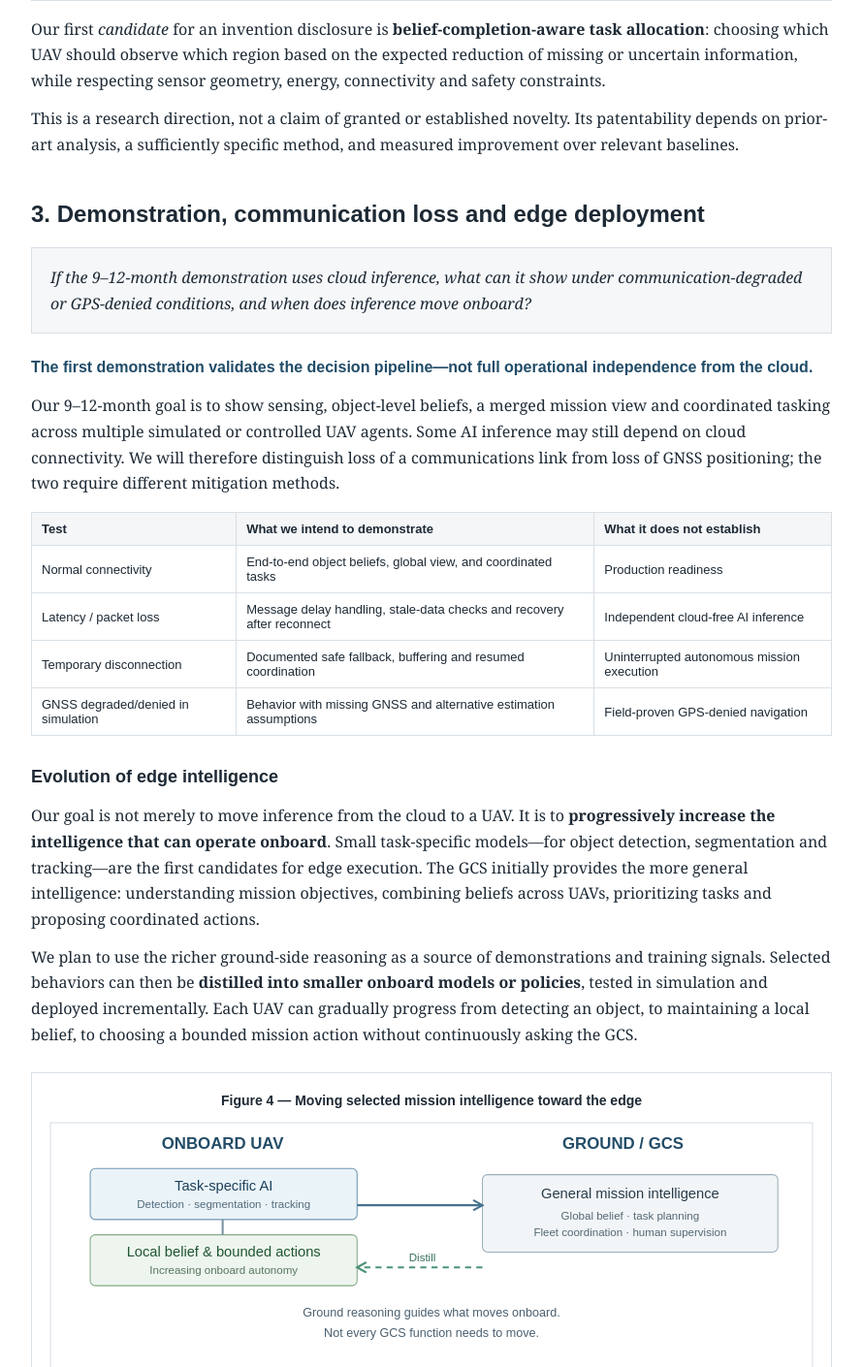
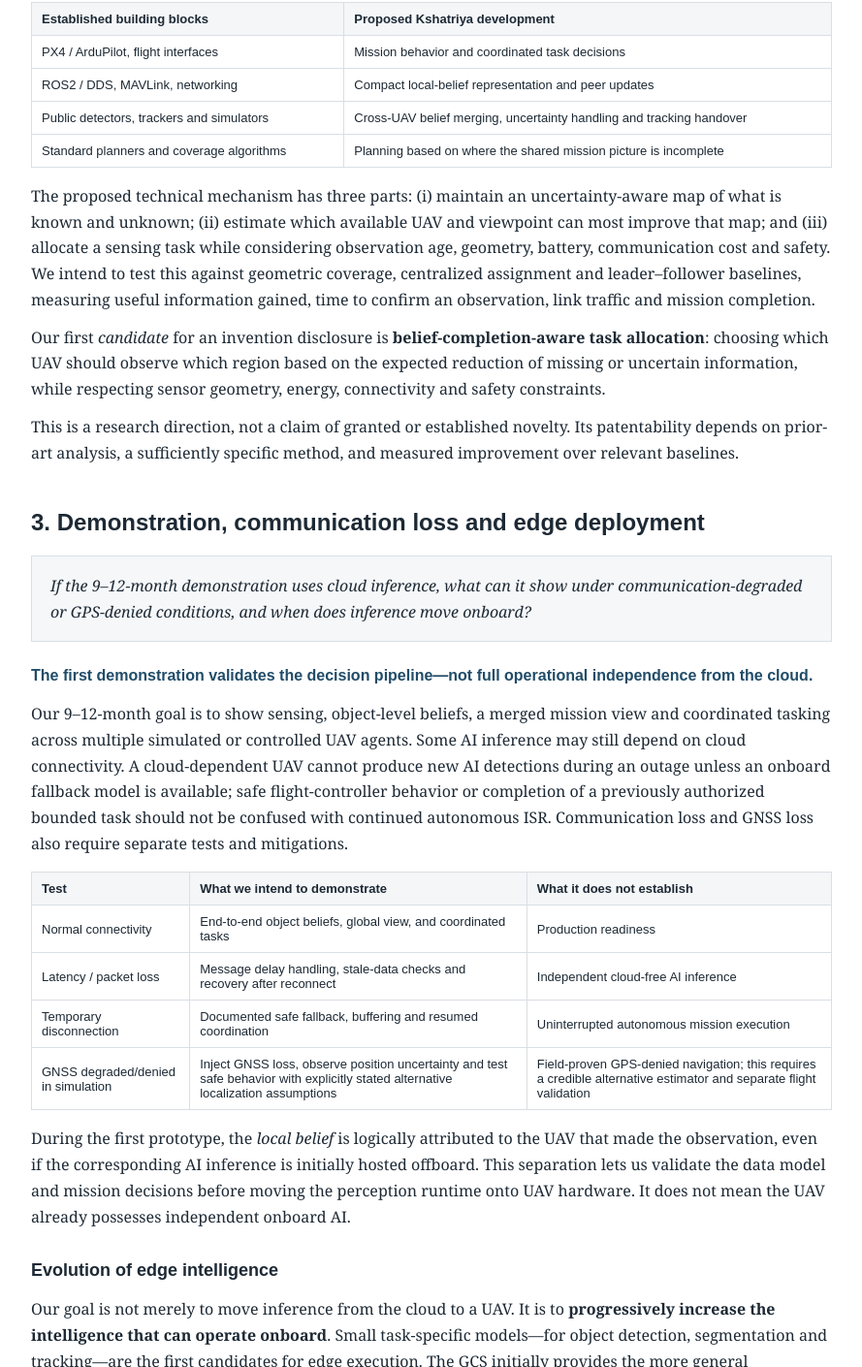
Before and after one commit to kulkarnip0/drone-3d-demo, a website: page belief/index.html in a window 1280 px wide. Shown: the part 3401-4811 px from the top of the page at 97% size, without its empty margins (195-1084 px from the left). Drawn offline with Linux system fonts and the light colour scheme.

Commit message:
Clarify belief reconciliation, candidate IP method, and edge intelligence validation gates

```diff
--- a/belief/index.html
+++ b/belief/index.html
@@ -35,6 +35,7 @@
 <div class="formula">10 UAVs × 2 updates/s × 57 bytes × 8 bits/byte = 9,120 bits/s</div>
 <p class="caption">These are illustrative packet rates—not measured FANET throughput. Real utilization is higher once routing, radio framing, retransmissions, other telemetry and multi-hop forwarding are included. More tracked objects also increase the load.</p></div>
 <p>A smaller message is an important starting point, but it does not by itself solve distributed coordination. We also need to handle stale observations, overlapping detections, incompatible local views and network partitions. Our intended next step is to share only important changes and to let an agent take a safe, pre-authorized action without waiting for every other UAV.</p>
+<p>Belief sharing must account for the fact that different UAVs will never have perfectly synchronized views. Each observation carries its timestamp, confidence and position reference. A receiving UAV can discount stale observations, associate reports that refer to the same object, and retain uncertainty when observations conflict. Under link loss, it should execute only tasks already authorized and safe for its current local state; when the link recovers, it can reconcile newer observations with its local history. These are design requirements to be validated, not capabilities claimed as complete.</p>
 <h3>A three-stage development path</h3><div class="figure"><div class="figtitle">Figure 3 — Progressive removal of central dependencies</div>
 <div class="phases"><div class="phase"><strong>Phase 1 — Centralized</strong><svg viewBox="0 0 220 130"><g fill="#e3eef6" stroke="#47769a"><rect x="5" y="7" width="62" height="30"/><rect x="80" y="7" width="62" height="30"/><rect x="155" y="7" width="62" height="30"/></g><g fill="#243e52" font-size="11" text-anchor="middle" font-family="Arial"><text x="36" y="26">UAV 1</text><text x="111" y="26">UAV 2</text><text x="186" y="26">UAV 3</text></g><g stroke="#608b9e" stroke-dasharray="5 4"><path d="M36 37L111 86M111 37V86M186 37L111 86"/></g><rect x="48" y="86" width="126" height="30" fill="#e0f1eb" stroke="#50947b"/><text x="111" y="106" fill="#245043" font-size="11" text-anchor="middle" font-family="Arial">GCS global belief</text></svg><p>UAV observations form local beliefs. The GCS combines them and coordinates tasks. Early inference may run in the cloud.</p></div>
 <div class="phase"><strong>Phase 2 — Hybrid</strong><svg viewBox="0 0 220 130"><path d="M36 26L184 26L110 105Z" fill="none" stroke="#50947b" stroke-width="2.5" stroke-dasharray="5 5"/><g fill="#e3eef6" stroke="#47769a"><circle cx="36" cy="26" r="22"/><circle cx="184" cy="26" r="22"/><circle cx="110" cy="105" r="22"/></g><g text-anchor="middle" font-family="Arial" fill="#243e52" font-size="11"><text x="36" y="30">U1</text><text x="184" y="30">U2</text><text x="110" y="109">U3</text></g><rect x="84" y="51" width="52" height="26" fill="#e0f1eb" stroke="#50947b"/><text x="110" y="68" text-anchor="middle" fill="#245043" font-size="11" font-family="Arial">GCS</text></svg><p>UAVs exchange compact beliefs directly; the GCS remains mission supervisor.</p></div>
@@ -51,18 +52,20 @@
 <tr><td>Public detectors, trackers and simulators</td><td>Cross-UAV belief merging, uncertainty handling and tracking handover</td></tr>
 <tr><td>Standard planners and coverage algorithms</td><td>Planning based on where the shared mission picture is incomplete</td></tr>
 </tbody></table>
+<p>The proposed technical mechanism has three parts: (i) maintain an uncertainty-aware map of what is known and unknown; (ii) estimate which available UAV and viewpoint can most improve that map; and (iii) allocate a sensing task while considering observation age, geometry, battery, communication cost and safety. We intend to test this against geometric coverage, centralized assignment and leader–follower baselines, measuring useful information gained, time to confirm an observation, link traffic and mission completion.</p>
 <p>Our first <em>candidate</em> for an invention disclosure is <strong>belief-completion-aware task allocation</strong>: choosing which UAV should observe which region based on the expected reduction of missing or uncertain information, while respecting sensor geometry, energy, connectivity and safety constraints.</p>
 <p>This is a research direction, not a claim of granted or established novelty. Its patentability depends on prior-art analysis, a sufficiently specific method, and measured improvement over relevant baselines.</p>
 </section>
 <section id="validation"><h2>3. Demonstration, communication loss and edge deployment</h2><div class="question">If the 9–12-month demonstration uses cloud inference, what can it show under communication-degraded or GPS-denied conditions, and when does inference move onboard?</div>
 <p class="result">The first demonstration validates the decision pipeline—not full operational independence from the cloud.</p>
-<p>Our 9–12-month goal is to show sensing, object-level beliefs, a merged mission view and coordinated tasking across multiple simulated or controlled UAV agents. Some AI inference may still depend on cloud connectivity. We will therefore distinguish loss of a communications link from loss of GNSS positioning; the two require different mitigation methods.</p>
+<p>Our 9–12-month goal is to show sensing, object-level beliefs, a merged mission view and coordinated tasking across multiple simulated or controlled UAV agents. Some AI inference may still depend on cloud connectivity. A cloud-dependent UAV cannot produce new AI detections during an outage unless an onboard fallback model is available; safe flight-controller behavior or completion of a previously authorized bounded task should not be confused with continued autonomous ISR. Communication loss and GNSS loss also require separate tests and mitigations.</p>
 <table class="data"><thead><tr><th>Test</th><th>What we intend to demonstrate</th><th>What it does not establish</th></tr></thead><tbody>
 <tr><td>Normal connectivity</td><td>End-to-end object beliefs, global view, and coordinated tasks</td><td>Production readiness</td></tr>
 <tr><td>Latency / packet loss</td><td>Message delay handling, stale-data checks and recovery after reconnect</td><td>Independent cloud-free AI inference</td></tr>
 <tr><td>Temporary disconnection</td><td>Documented safe fallback, buffering and resumed coordination</td><td>Uninterrupted autonomous mission execution</td></tr>
-<tr><td>GNSS degraded/denied in simulation</td><td>Behavior with missing GNSS and alternative estimation assumptions</td><td>Field-proven GPS-denied navigation</td></tr>
+<tr><td>GNSS degraded/denied in simulation</td><td>Inject GNSS loss, observe position uncertainty and test safe behavior with explicitly stated alternative localization assumptions</td><td>Field-proven GPS-denied navigation; this requires a credible alternative estimator and separate flight validation</td></tr>
 </tbody></table>
+<p>During the first prototype, the <em>local belief</em> is logically attributed to the UAV that made the observation, even if the corresponding AI inference is initially hosted offboard. This separation lets us validate the data model and mission decisions before moving the perception runtime onto UAV hardware. It does not mean the UAV already possesses independent onboard AI.</p>
 <h3>Evolution of edge intelligence</h3>
 <p>Our goal is not merely to move inference from the cloud to a UAV. It is to <strong>progressively increase the intelligence that can operate onboard</strong>. Small task-specific models—for object detection, segmentation and tracking—are the first candidates for edge execution. The GCS initially provides the more general intelligence: understanding mission objectives, combining beliefs across UAVs, prioritizing tasks and proposing coordinated actions.</p>
 <p>We plan to use the richer ground-side reasoning as a source of demonstrations and training signals. Selected behaviors can then be <strong>distilled into smaller onboard models or policies</strong>, tested in simulation and deployed incrementally. Each UAV can gradually progress from detecting an object, to maintaining a local belief, to choosing a bounded mission action without continuously asking the GCS.</p>
@@ -85,8 +88,10 @@
 <text x="375" y="211" font-size="12" fill="#4b6070">Not every GCS function needs to move.</text>
 </g></svg>
 <p class="caption">Target architecture, not a completed deployment. Distillation may involve supervised learning, policy learning and compact model design; successful transfer must be verified on the target edge hardware.</p></div>
+<p>We distinguish three milestones: <strong>distributed information</strong> (agents exchange compact beliefs), <strong>distributed decisions</strong> (agents make bounded choices without waiting for the GCS), and <strong>distributed intelligence</strong> (increasingly sophisticated onboard models and policies). These milestones can progress separately. We do not intend to move every GCS function onboard: broader fleet reasoning and human supervision may remain at the ground station.</p>
 <h3>Planned sequence</h3><table class="data"><thead><tr><th>Period</th><th>Target</th></tr></thead><tbody><tr><td>0–6 months</td><td>Simulation, sensor interfaces, local-belief schema and initial cloud models</td></tr><tr><td>6–12 months</td><td>End-to-end demonstration, fault injection and coordination baseline</td></tr><tr><td>12–18 months</td><td>Move selected perception and belief updates onto edge hardware; benchmark compute, power and latency</td></tr><tr><td>18–24 months</td><td>Expand onboard coordination and direct UAV-to-UAV exchange; undertake controlled field evaluation</td></tr></tbody></table>
 <p>These are <strong>proposed engineering targets</strong>, dependent on funding, hardware access, integration and validation progress. The move to edge compute is a measured transition, not an assumption that models trained in the cloud automatically run within UAV power and thermal budgets.</p>
+<p>For the first demonstration we will report four sets of results separately: normal end-to-end function; sensitivity to controlled latency and packet loss (observation age, missed updates and recovery time); behavior after cloud disconnection (functions that stop, safe fallback and reconnection); and simulated GNSS degradation (localization assumptions, estimated uncertainty and safe response). Test thresholds will be defined against the selected UAV platform, compute hardware and communication link rather than asserted in advance.</p>
 <h3>How we will evaluate progress</h3>
 <p>We will compare centralized, leader–follower and distributed strategies under the same simulated scenarios. Key measures include task completion, time to useful decision, communication traffic, observation age, tracking continuity, onboard compute cost and safe recovery after link or agent failure. Initial comparisons will establish a baseline; improvements must be demonstrated, not presumed.</p>
 <div class="note"><strong>In summary:</strong> the first milestone demonstrates that the software intelligence pipeline works; later milestones establish how much of that intelligence can operate onboard and remain useful when communications degrade. Our goal is to move from sharing data to sharing meaning, and from centralized coordination to carefully bounded local decisions.</div>
```
